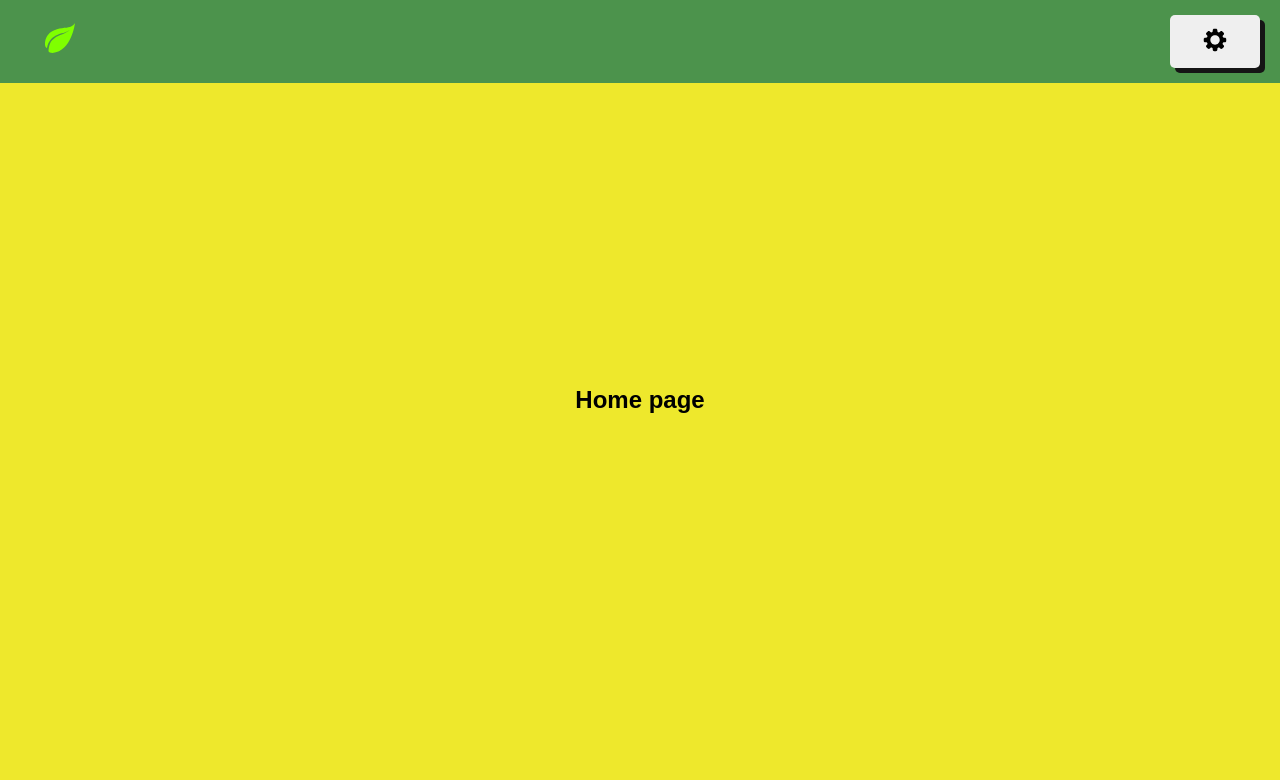
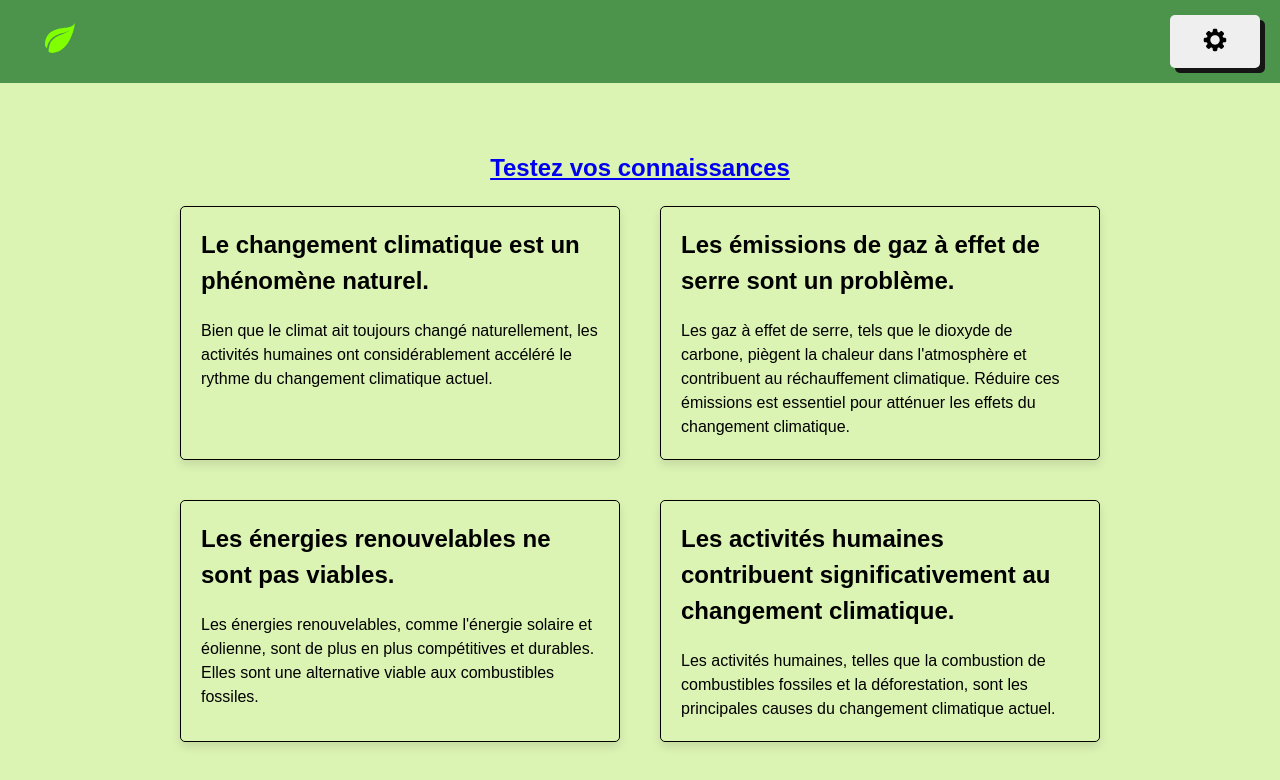
Before and after one commit to rudy-boullier/ndli-front-2023, a React (Vite) app: page / in a window 1280 px wide. Shown: the top 780 px of the page. Built offline with nearby package versions, Linux system fonts and the light colour scheme.

Commit message:
feat: add home page information content

```diff
--- a/src/index.css
+++ b/src/index.css
@@ -3,7 +3,7 @@
     font-weight: 400;
 
     --color-dark-green: #19381f;
-    --color-aureolin: #eee82c;
+    --color-aureolin: #dbf3b3;
     --color-yellow-green: #91cb3e;
     --color-pigment-green: #53a548;
     --color-sea-green: #4c934c;
@@ -43,6 +43,6 @@
 
 
 .mainContainer {
-    margin: auto;
+    padding-top: 150px;
     width: 75vw;
 }
--- a/src/pages/Home/Home.css
+++ b/src/pages/Home/Home.css
@@ -5,3 +5,27 @@
     align-items: center;
     min-height: 100vh;
 }
+#homeMainContainer {
+    display: flex;
+    flex-wrap: wrap;
+    justify-content: space-around;
+}
+
+#mainContainer:first-child{
+    display: flex;
+    width: 100%;
+    align-content: center;
+}
+
+.question-container {
+    display: flex;
+    flex-direction: column;
+    border: 1px solid #000;
+    padding: 20px;
+    margin: 20px;
+    width: calc(50% - 40px);
+    gap: 20px;
+
+    border-radius: 5px;
+    box-shadow: 0 5px 10px rgba(0, 0, 0, 0.1);
+}
--- a/src/pages/Home/Home.tsx
+++ b/src/pages/Home/Home.tsx
@@ -1,11 +1,13 @@
 import React from "react";
 import "./Home.css";
+
+import HomeMainContainer from "./HomeMainContainer.tsx";
 
 const Home: React.FC = () => {
     return (
         <div id="home">
             <section className="hero-banner">
-                <h1>Home page</h1>
+                <HomeMainContainer />
             </section>
         </div>
     );
--- /dev/null
+++ b/src/pages/Home/HomeMainContainer.tsx
@@ -0,0 +1,26 @@
+import data from '../../data/data.json';
+import {Link} from "react-router-dom";
+
+const MainContainer = () => {
+    return (
+        <div className="mainContainer">
+            <div>
+                <h1>
+                    <Link to={"/question"}>Testez vos connaissances</Link>
+                </h1>
+            </div>
+            <div id={"homeMainContainer"} >
+                {data.questions.map((question, index) => (
+                    <div key={index} className="question-container">
+                        <h2>{question.title}</h2>
+                        {question.data.explanations.map((explanation, i) => (
+                            explanation.type === "paragraph" && <p key={i}>{explanation.value}</p>
+                        ))}
+                    </div>
+                ))}
+            </div>
+        </div>
+    );
+};
+
+export default MainContainer;
```
